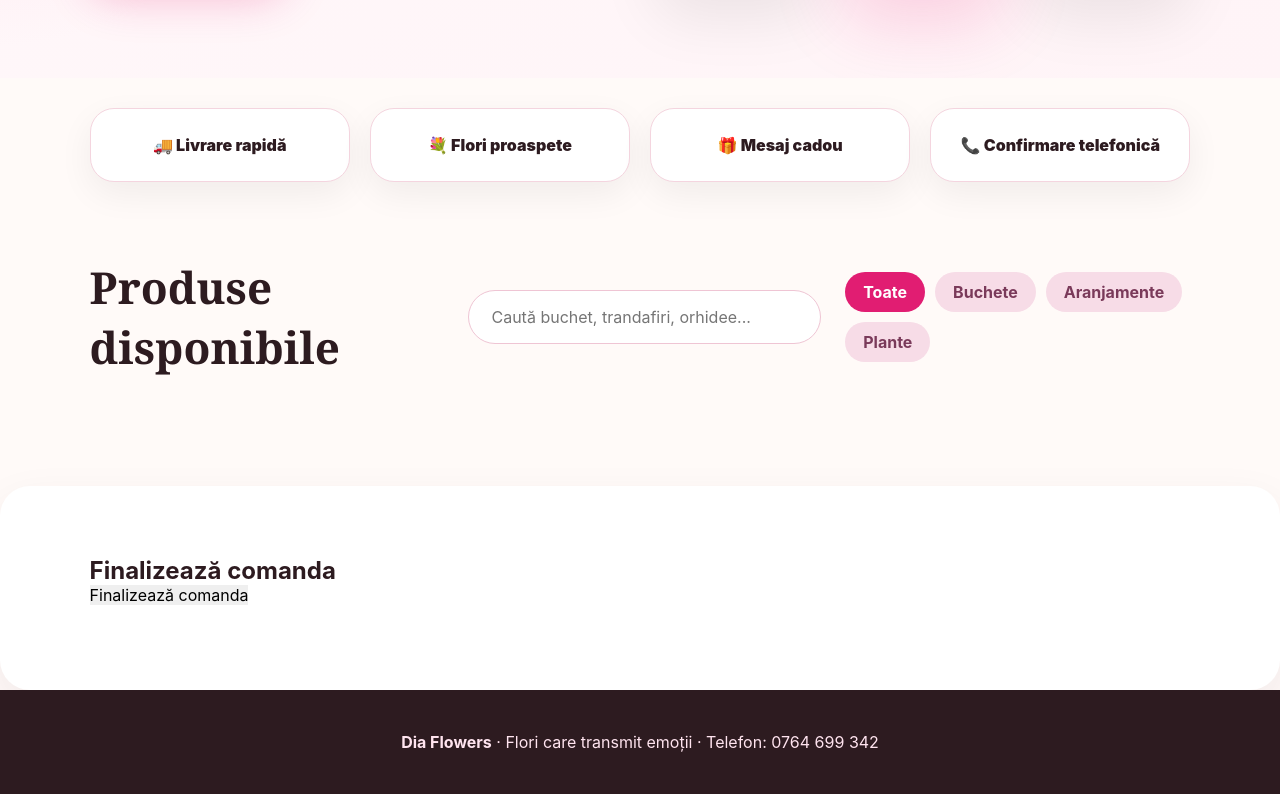
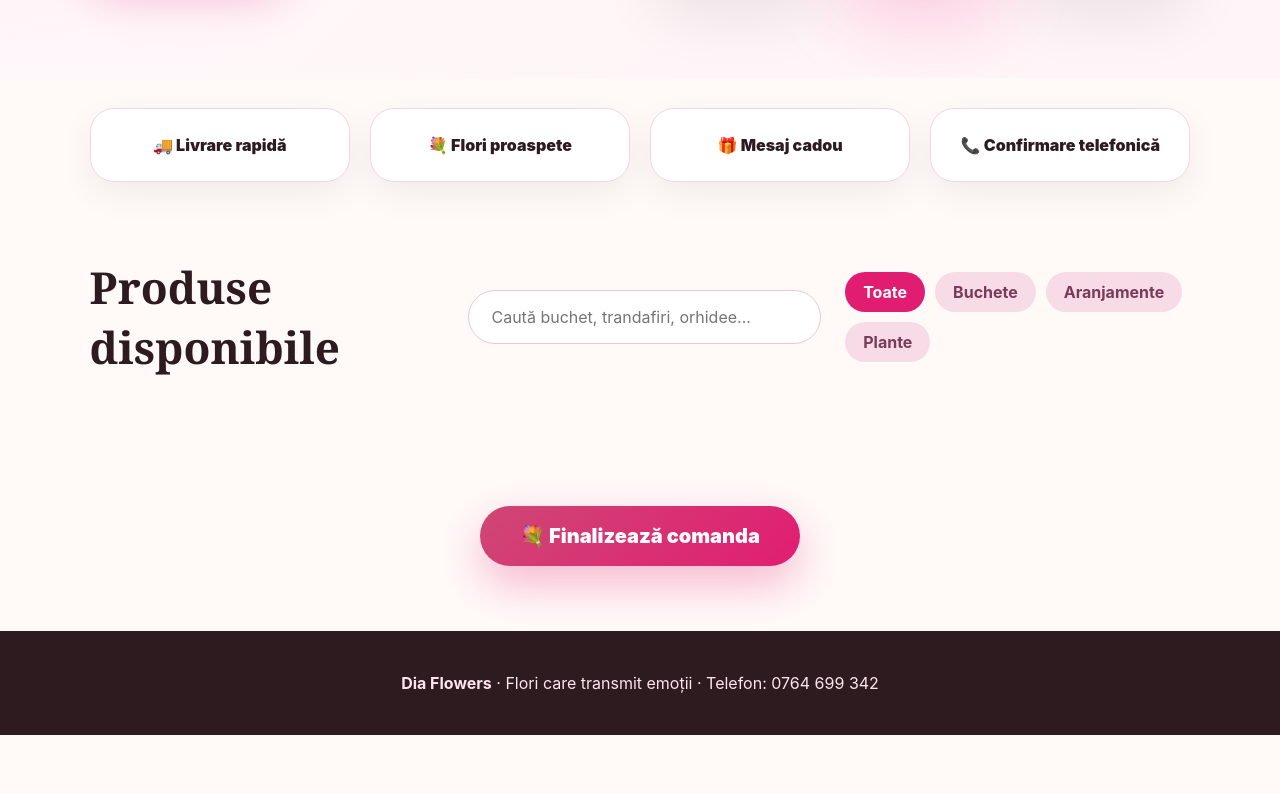
Before and after one commit to mihaimahera-boop/diaflowers, a website: page public/index.html in a window 1280 px wide. Shown: the part 815-1609 px from the top of the page. After the commit the page ends 1550 px from the top, so only its background shows below. Drawn offline with Linux system fonts and the light colour scheme; no server answers.

Commit message:
UI improvements checkout and homepage

```diff
--- a/public/index.html
+++ b/public/index.html
@@ -135,11 +135,9 @@
 
   <section id="checkout" class="section checkout">
 
-  <h2>Finalizează comanda</h2>
-
   <button id="openCheckoutBtn" class="checkout-btn">
-    Finalizează comanda
-  </button>
+  💐 Finalizează comanda
+</button>
 
   <p id="orderMessage"></p>
 
--- a/public/style.css
+++ b/public/style.css
@@ -369,13 +369,40 @@ button{cursor:pointer;border:0}
   border-radius:999px;
   font-weight:900;
 }
+.checkout-btn{
+  display:inline-flex;
+  align-items:center;
+  justify-content:center;
+  min-width:280px;
+
+  background:linear-gradient(135deg,#cf4774,#e11d72);
+  color:white;
+
+  padding:18px 40px;
+  border-radius:999px;
+
+  font-size:20px;
+  font-weight:900;
+
+  box-shadow:0 18px 45px rgba(225,29,114,.30);
+  transition:.3s;
+}
+
+.checkout-btn:hover{
+  transform:translateY(-3px);
+  box-shadow:0 22px 50px rgba(225,29,114,.40);
+}
 
 /* CHECKOUT */
 
 .checkout{
-  background:white;
-  border-radius:30px;
-  box-shadow:0 18px 45px rgba(80,20,45,.08);
+  max-width: 100%;
+  margin: 0 auto;
+  padding: 20px 0 50px;
+  background: transparent;
+  border-radius: 0;
+  box-shadow: none;
+  text-align: center;
 }
 
 .checkout-form{
```
